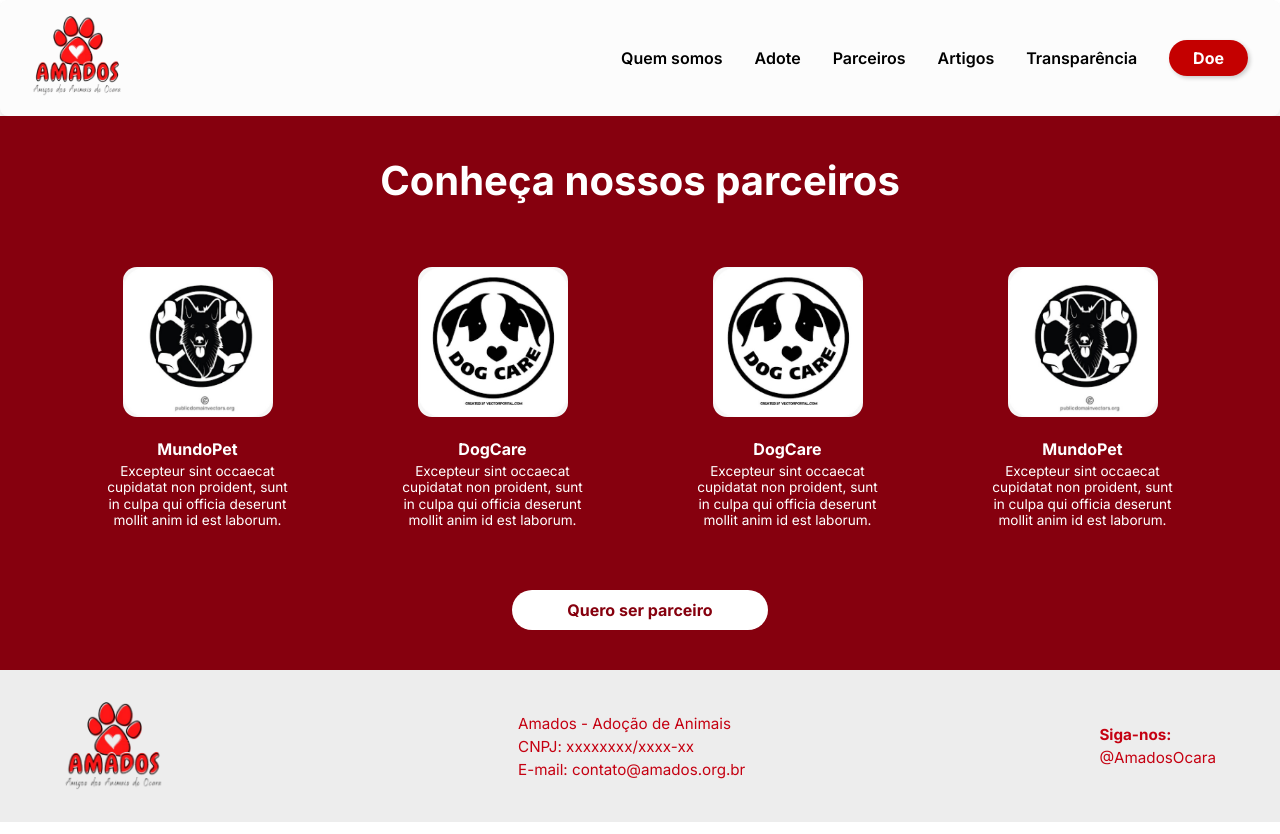
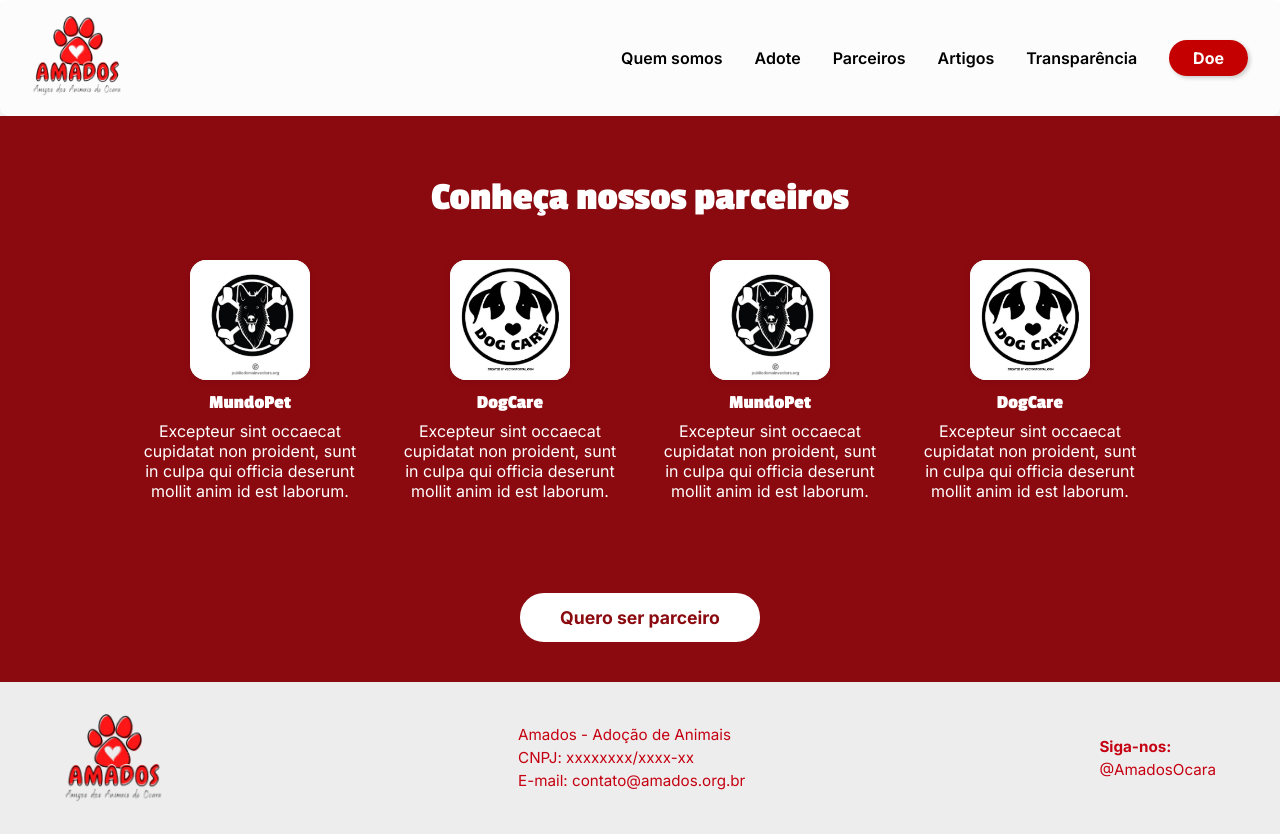
Before and after one commit to tatielynobre/AmadosOcara, a React (Vite) app: page /parceiros in a window 1280 px wide. Built offline with nearby package versions, Linux system fonts and the light colour scheme.

Commit message:
fix: parceiros

```diff
--- a/src/components/parceiros/ParceirosDiv.css
+++ b/src/components/parceiros/ParceirosDiv.css
@@ -1,3 +1,6 @@
+@import url('https://fonts.googleapis.com/css?family=Passion+One&display=swap');
+@import url('https://fonts.googleapis.com/css2?family=Inter:wght@500&display=swap');
+
 .parceiros {
   background-color: #86000e;
   padding: 40px 20px;
@@ -8,6 +11,14 @@
   color: white;
   font-size: 2.5rem;
   margin-bottom: 30px;
+}
+.parceiro-descricao
+{
+    color: white;
+    font-size: 0.85rem;
+    line-height: 1.2;
+    margin: 0;
+    padding: 0 8px;
 }
 
 .cards {
@@ -75,3 +86,126 @@
 .botao-parceiro:hover {
   background-color: #f2f2f2;
 }
+.parceiros-bg {
+  background: #8b0a10;
+  min-height: 70vh;
+  padding: 60px 0 40px 0;
+  display: flex;
+  flex-direction: column;
+  align-items: center;
+}
+
+.parceiros-titulo {
+  color: #fff;
+  font-family: 'Passion One', sans-serif;
+  font-size: 2.5rem;
+  text-align: center;
+  margin-bottom: 40px;
+  margin-top: 0;
+  z-index: 2;
+}
+
+.parceiros-cards {
+  display: flex;
+  flex-wrap: wrap;
+  gap: 40px;
+  justify-content: center;
+  margin-bottom: 40px;
+  z-index: 1;
+}
+
+.parceiro-card {
+  background: none;
+  border-radius: 0;
+  padding: 0;
+  box-shadow: none;
+  display: flex;
+  flex-direction: column;
+  align-items: center;
+}
+.parceiro-descricao
+{
+    color: white;
+    font-size: 0.85rem;
+    line-height: 1.2;
+    margin: 0;
+    padding: 0 8px;
+}
+
+.parceiros-botao {
+  background: #fff;
+  color: #8b0a10;
+  font-family: 'Inter', sans-serif;
+  font-weight: bold;
+  border: none;
+  border-radius: 24px;
+  padding: 14px 40px;
+  font-size: 1.1rem;
+  cursor: pointer;
+  margin-top: 20px;
+  transition: background 0.2s, color 0.2s;
+}
+.parceiros-botao:hover {
+  background: #ffeaea;
+  color: #8b0a10;
+}
+
+.parceiro-img {
+  width: 120px;
+  height: 120px;
+  object-fit: contain;
+  margin-bottom: 0;
+  border-radius: 16px;
+  background: #fff;
+  box-shadow: 0 2px 8px #0001;
+}
+
+.parceiro-bloco {
+  display: flex;
+  flex-direction: column;
+  align-items: center;
+  width: 220px;
+}
+
+.descricao-parceiro {
+  text-align: center;
+  color: #fff;
+  margin-top: 12px;
+  margin-bottom: 32px;
+  width: 100%;
+  font-family: 'Inter', sans-serif;
+}
+
+.descricao-parceiro h2 {
+  margin: 0 0 8px 0;
+  font-size: 1.2rem;
+  font-family: 'Passion One', sans-serif;
+  color: #fff;
+}
+
+.descricao-parceiro p {
+  margin: 0;
+  font-size: 1rem;
+  color: #fff;
+}
+
+@media (max-width: 900px) {
+  .parceiros-cards {
+    gap: 20px;
+  }
+  .parceiro-card {
+    width: 160px;
+    padding: 20px 10px;
+  }
+}
+
+@media (max-width: 600px) {
+  .parceiros-cards {
+    flex-direction: column;
+    align-items: center;
+  }
+  .parceiro-card {
+    width: 90vw;
+    max-width: 320px;
+  }
+}
--- a/src/components/parceiros/ParceirosDiv.jsx
+++ b/src/components/parceiros/ParceirosDiv.jsx
@@ -1,32 +1,51 @@
-import './ParceirosDiv.css';
+import React from 'react';
 import img1 from '../../assets/img1.jpeg';
 import img2 from '../../assets/img2.jpeg';
-
-const parceiros = [
-  { nome: 'MundoPet', imagem: img1, descricao: 'Excepteur sint occaecat cupidatat non proident, sunt in culpa qui officia deserunt mollit anim id est laborum.' },
-  { nome: 'DogCare',  imagem: img2, descricao: 'Excepteur sint occaecat cupidatat non proident, sunt in culpa qui officia deserunt mollit anim id est laborum.' },
-  { nome: 'DogCare',  imagem: img2, descricao: 'Excepteur sint occaecat cupidatat non proident, sunt in culpa qui officia deserunt mollit anim id est laborum.' },
-  { nome: 'MundoPet', imagem: img1, descricao: 'Excepteur sint occaecat cupidatat non proident, sunt in culpa qui officia deserunt mollit anim id est laborum.' },
-];
+import './ParceirosDiv.css';
 
 export default function ParceirosDiv() {
   return (
-    <section className="parceiros">
-      <h2 className="titulo">Conheça nossos parceiros</h2>
-      <div className="cards">
-        {parceiros.map((p, i) => (
-          <div key={i} className="card">
-            <div className="img-box">
-              <img src={p.imagem} alt={p.nome} />
-            </div>
-            <h3 className="card-nome">{p.nome}</h3>
-            <p className="card-desc">{p.descricao}</p>
+    <div className="parceiros-bg">
+      <h1 className="parceiros-titulo">Conheça nossos parceiros</h1>
+      <div className="parceiros-cards">
+        <div className="parceiro-bloco">
+          <div className="parceiro-card">
+            <img src={img1} alt="Parceiro 1" className="parceiro-img" />
           </div>
-        ))}
+          <div className="descricao-parceiro">
+            <h2>MundoPet</h2>
+            <p>Excepteur sint occaecat cupidatat non proident, sunt in culpa qui officia deserunt mollit anim id est laborum.</p>
+          </div>
+        </div>
+        <div className="parceiro-bloco">
+          <div className="parceiro-card">
+            <img src={img2} alt="Parceiro 2" className="parceiro-img" />
+          </div>
+          <div className="descricao-parceiro">
+            <h2>DogCare</h2>
+            <p>Excepteur sint occaecat cupidatat non proident, sunt in culpa qui officia deserunt mollit anim id est laborum.</p>
+          </div>
+        </div>
+        <div className="parceiro-bloco">
+          <div className="parceiro-card">
+            <img src={img1} alt="Parceiro 3" className="parceiro-img" />
+          </div>
+          <div className="descricao-parceiro">
+          <h2>MundoPet</h2>
+          <p>Excepteur sint occaecat cupidatat non proident, sunt in culpa qui officia deserunt mollit anim id est laborum.</p>
+          </div>
+        </div>
+        <div className="parceiro-bloco">
+          <div className="parceiro-card">
+            <img src={img2} alt="Parceiro 4" className="parceiro-img" />
+          </div>
+          <div className="descricao-parceiro">
+            <h2>DogCare</h2>
+            <p>Excepteur sint occaecat cupidatat non proident, sunt in culpa qui officia deserunt mollit anim id est laborum.</p>
+          </div>
+        </div>
       </div>
-      <div className="botao-container">
-        <button className="botao-parceiro">Quero ser parceiro</button>
-      </div>
-    </section>
+      <button className="parceiros-botao">Quero ser parceiro</button>
+    </div>
   );
 }
```
Also changed, not shown: src/views/Parceiros.jsx (+7 -7 lines).
